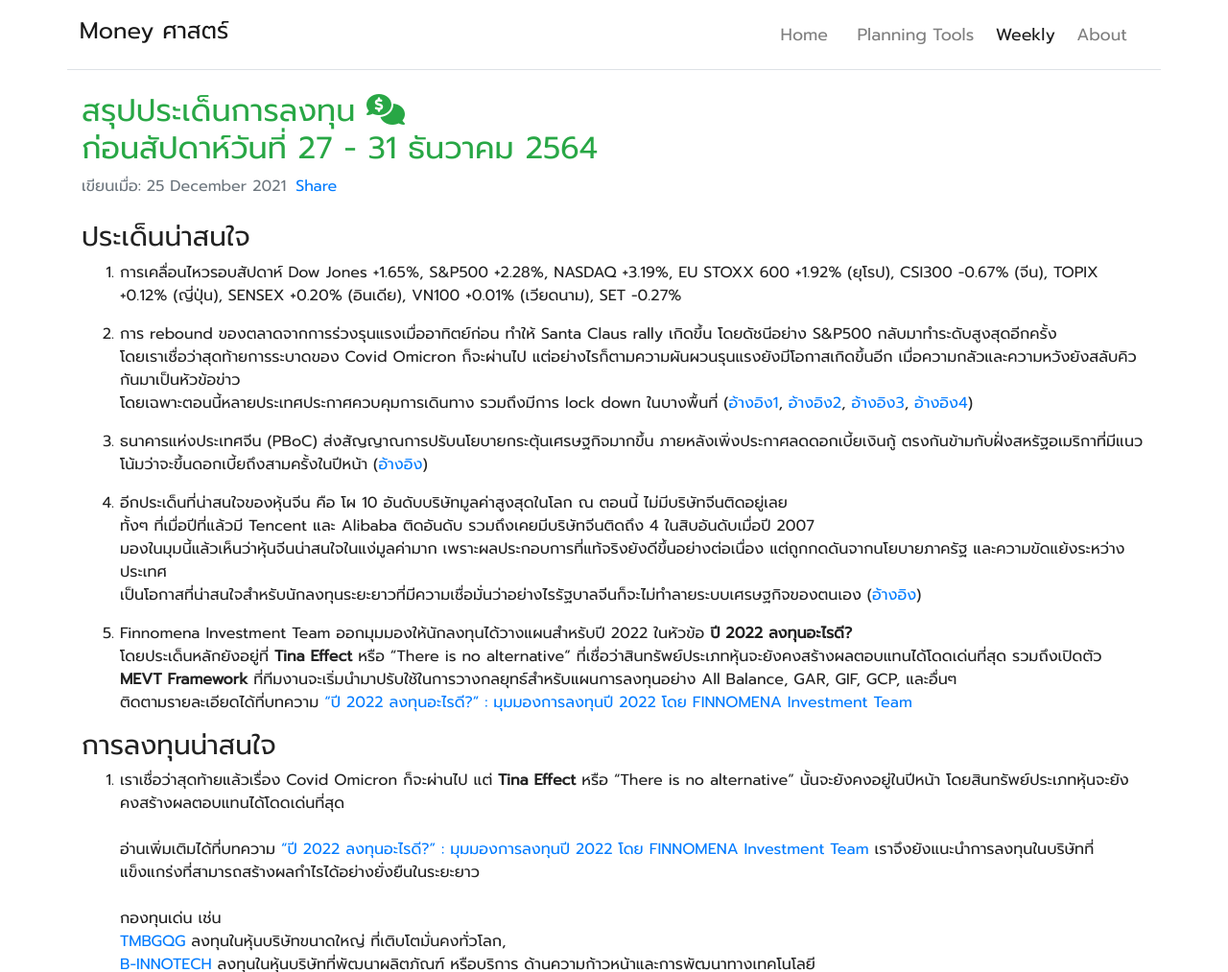
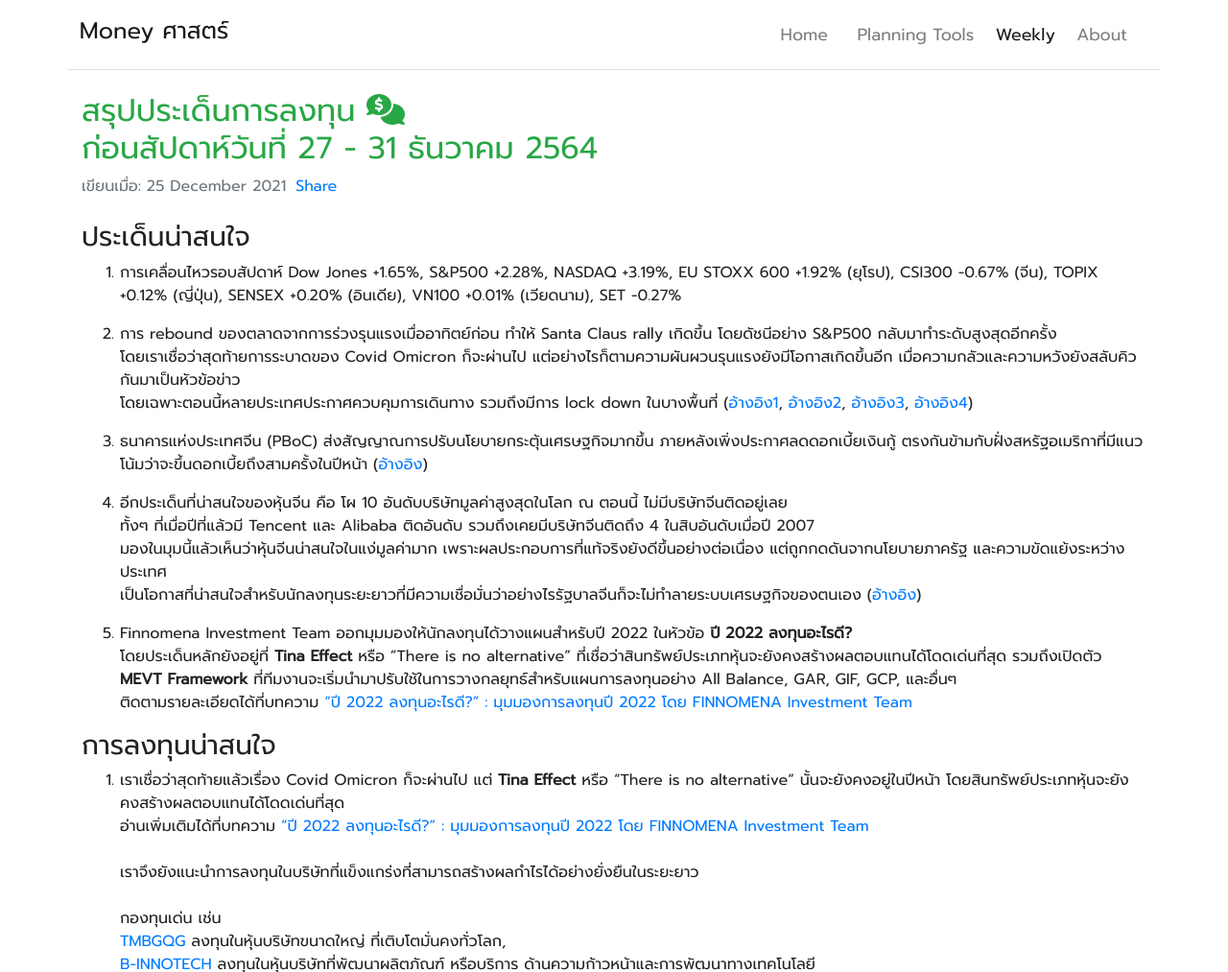
Before and after one commit to moneysart/moneysart.github.io, a Jekyll site: the page built from weekly/_posts/2021-12-26-summary.md, in a window 1280 px wide. Shown: the top 1013 px of the page at 96% size. Built offline with Jekyll 4.4.1, drawn with Linux system fonts in a browser that asks for light colours; nearby versions of some CDN libraries; grey boxes are pictures that could not be loaded.

Commit message:
edit text

```diff
--- a/weekly/_posts/2021-12-26-summary.md
+++ b/weekly/_posts/2021-12-26-summary.md
@@ -39,8 +39,8 @@ date: 2021-12-25
 
 ### การลงทุนน่าสนใจ
 
-1. เราเชื่อว่าสุดท้ายแล้วเรื่อง Covid Omicron ก็จะผ่านไป แต่ **Tina Effect** หรือ “There is no alternative” นั้นจะยังคงอยู่ในปีหน้า โดยสินทรัพย์ประเภทหุ้นจะยังคงสร้างผลตอบแทนได้โดดเด่นที่สุด <br><br>
-อ่านเพิ่มเติมได้ที่บทความ [“ปี 2022 ลงทุนอะไรดี?” : มุมมองการลงทุนปี 2022 โดย FINNOMENA Investment Team](https://www.finnomena.com/finnomena-ic/2022-yearly-outlook/)
+1. เราเชื่อว่าสุดท้ายแล้วเรื่อง Covid Omicron ก็จะผ่านไป แต่ **Tina Effect** หรือ “There is no alternative” นั้นจะยังคงอยู่ในปีหน้า โดยสินทรัพย์ประเภทหุ้นจะยังคงสร้างผลตอบแทนได้โดดเด่นที่สุด
+อ่านเพิ่มเติมได้ที่บทความ [“ปี 2022 ลงทุนอะไรดี?” : มุมมองการลงทุนปี 2022 โดย FINNOMENA Investment Team](https://www.finnomena.com/finnomena-ic/2022-yearly-outlook/) <br><br>
 เราจึงยังแนะนำการลงทุนในบริษัทที่แข็งแกร่งที่สามารถสร้างผลกำไรได้อย่างยั่งยืนในระยะยาว <br><br>
 กองทุนเด่น เช่น
 [TMBGQG](https://www.finnomena.com/fund/TMBGQG) ลงทุนในหุ้นบริษัทขนาดใหญ่ ที่เติบโตมั่นคงทั่วโลก,
```
